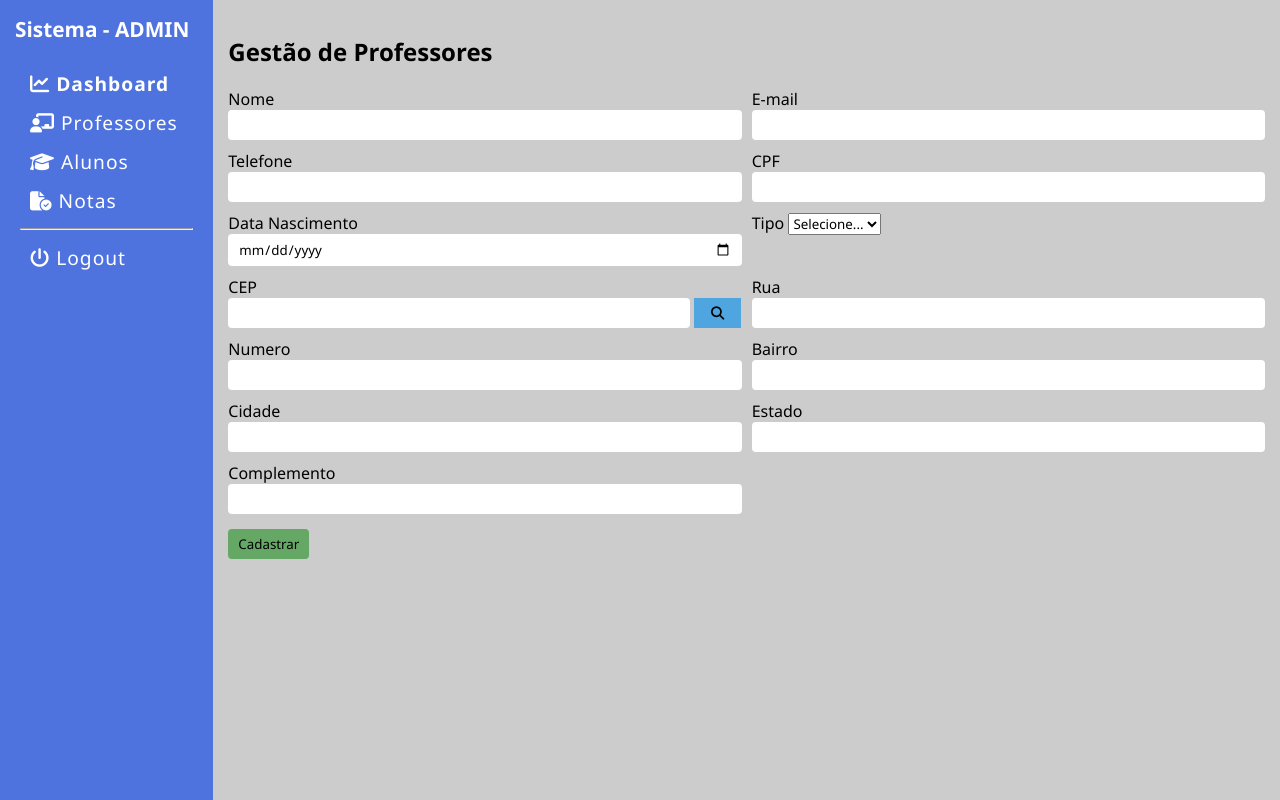
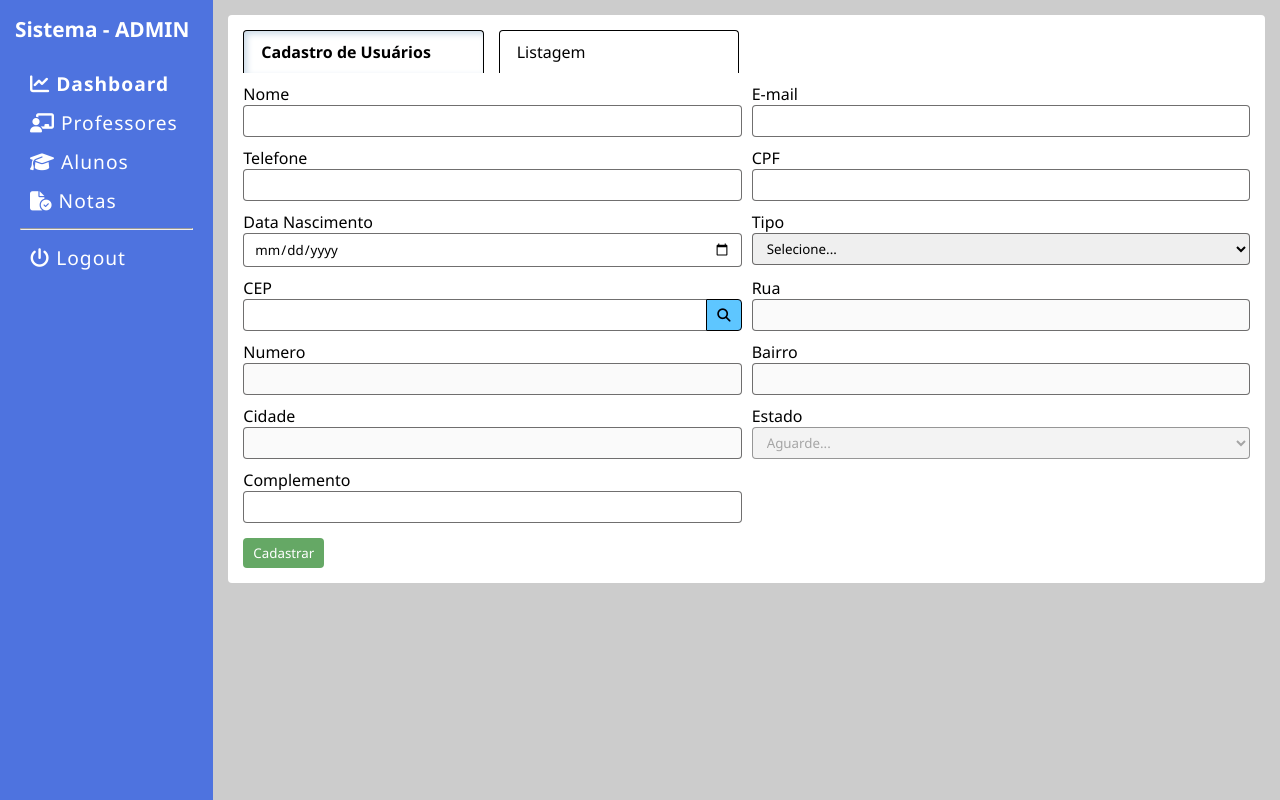
Before and after one commit to angelomarcio40/sistema_escola, a PHP site: page /admin/professores.php in a window 1280 px wide. Run offline with PHP 8.4, Linux system fonts and the light colour scheme; data comes from the database, SQL or seed files in the repository; both versions use the stored data as it was after the commit; some libraries are stand-ins or nearby versions.

Commit message:
cadastro finalizado

```diff
--- a/admin/assets/css/style-admin.css
+++ b/admin/assets/css/style-admin.css
@@ -83,8 +83,18 @@ nav ul li a:hover{
     width: 100%;
     padding: 6px 10px;
     border-radius: 4px;
-    border:none;
+    border: 1px solid #3a3939b9;
+    /* border:none; */
 }
+
+.grid-professores select{
+    width: 100%;
+    padding: 5px 10px;
+    border: 1px solid #3a3939b9;
+    border-radius: 4px;
+    /* border:none; */
+}
+
 
 .btn-cadastrar{
     padding: 6px 10px;
@@ -93,16 +103,75 @@ nav ul li a:hover{
     border-radius: 4px;
     margin-top: 15px;
     cursor: pointer;
+    color: #FFF;
+}
+
+.btn-cadastrar:hover{
+    filter: brightness(1.20);
+    transition: 2s;
+}
+
+.div-cep{
+    display: flex;
 }
 
 .input-cep{
-    width: 90% !important;
+    border-radius: 4px 0px 0px 4px !important;
+    border-right: 0 !important;
 }
 
 .btn-cep{
-    width: 9% !important;
+    border-radius: 0px 4px 4px 0px;
+}
+
+.btn-cep{
     padding: 6px 10px;
     background-color: #4ea5df;
     border: none;
     cursor: pointer;
+    filter: brightness(1.2);
+    transition: 2s;
+    border:1px solid #000;
 }
+
+.div-professores{
+    background-color: #FFF;
+    border-radius: 4px;
+    padding: 15px;
+}
+
+.titulo-principal{
+    /* border-bottom: 1px solid #3a3939b9; */
+    margin-bottom: 10px;
+    border:1px solid #000;
+    border-bottom: none;
+    padding: 3px 10px;
+    border-radius: 4px 4px 0px 0px;
+    cursor: pointer;
+}
+
+.titulo-principal:hover{
+
+}
+
+.tab-ativo{
+    box-shadow: rgb(204, 219, 232) 3px 3px 6px 0px inset, rgba(255, 255, 255, 0.5) -3px -3px 6px 1px inset;
+    /* box-shadow: rgba(0, 0, 0, 0.25) 0px 0.0625em 0.0625em, rgba(0, 0, 0, 0.25) 0px 0.125em 0.5em, rgba(255, 255, 255, 0.1) 0px 0px 0px 1px inset; */
+    /* background-color: #4ea5dfaf; */
+    /* box-shadow: rgba(50, 50, 93, 0.25) 0px 30px 60px -12px inset, rgba(0, 0, 0, 0.3) 0px 18px 36px -18px inset; */
+    font-weight: bold;
+}
+
+/* tabs */
+.tabs{
+    display: grid;
+    grid-template-columns: repeat(4,1fr);
+    gap: 15px;
+}
+
+
+.titulo-texto{
+    margin: 7px;
+}
+
+/* tabs */
--- a/admin/assets/js/admin.js
+++ b/admin/assets/js/admin.js
@@ -82,6 +82,15 @@ const addUsuarios = () => {
     .then((response)=>response.json())
     .then((result)=>{
         // aqui tratamos o retorno do backend
+        if(result.retorno == 'ok'){
+            Sawl.fire({
+                icon: "sucess",
+                title: "Sucesso!",
+                text: result.mensagem,
+            });
+
+            result.retorno == 'ok' ? $('#form-professores')[0].reset(): ''
+        }
     })
 
 };
--- /dev/null
+++ b/admin/assets/js/script-admin.js
@@ -0,0 +1,92 @@
+/// scripts executados ao carregar a pagina
+$(document).ready(function () {
+  $("#cpf").inputmask("999.999.999-99");
+  $("#telefone").inputmask("(99) 99999-9999");
+  $("#cep").inputmask("99999-999");
+
+  // executa a funcao listaTipo()
+  listaTipo();
+
+});
+
+const consultaCEP = () => {
+  // captura o valor do cep via JQUERY
+  let cep = $("#cep").val();
+
+ //replace para tirar o _ e - da mascara
+  cep = cep.replaceAll("_", "").replaceAll("-", "")
+
+//verifica se o CEP foi preenchido com todos os numeros
+  if (cep.length < 8) {
+    Swal.fire({
+      icon: "error",
+      title: "Atenção...",
+      text: "CEP inválido!",
+    });
+    $("#cep").focus();
+    return
+  }
+
+  //   realiza requisicao para API VIA CEP
+  const result = fetch(`http://viacep.com.br/ws/${cep}/json/`)
+    .then((response) => response.json())
+    .then((result) => {
+      // retorno da requisicao
+
+      if (result.erro) {
+        Swal.fire({
+          icon: "error",
+          title: "Atenção...",
+          text: "CEP não encontrado!",
+        });
+      } else {
+        $("#rua").val(result.logradouro).prop('disabled', false);
+        $("#bairro").val(result.bairro).prop('disabled', false);
+        $("#cidade").val(result.localidade).prop('disabled', false);
+        $("#estado").val(result.uf).prop('disabled', false);
+
+
+        // coloca o focus do usuário no campo numero
+        $("#numero").prop('disabled',false).focus();
+      }
+    });
+};
+
+const listaTipo = () =>{
+  // funcao que lista os tipos para o cadastro
+  // dados da tabela tb_tipos
+  const result = fetch('../backend/listaTipo.php')
+  .then((response)=>response.json())
+  .then((result)=>{
+    // aqui sera o retorno dos dados do backend
+    // monta no select os options com os tipos da tabela
+
+    result.map((tipo)=>{
+      $('#tipo').append(
+        `
+          <option value="${tipo.id}">${tipo.tipo}</option>
+        `
+        )
+    })
+
+
+
+
+  })
+
+}
+
+const addUsuarios = () => {
+
+  let dados = new FormData($('#form-professores')[0])
+
+  const result = fetch('../backend/addUsuarios.php',{
+    method: 'POST',
+    body:dados
+  })
+  .then((response)=>response.json())
+  .then((result)=>{
+    // aqui tratamos o retorno do backend
+  })
+
+};
--- a/admin/index.php
+++ b/admin/index.php
@@ -1,13 +1,13 @@
 <?php
     // controle de sessao
     // iniciando a sessao
-    session_start();
+    // session_start();
 
     // se a var sessao email nao estiver setada o usuario sera redirecionado para o login
     // somente e permitido acesso a essa pagina se a sessao foi iniciada
     // apenas o usuario que fez login corretamente podera acessar esta pagina
     // if(!isset($_SESSION['email'])){
-    //     header('Location: ../');
+        // header('Location: ../');
     // }
 
 ?>
--- a/admin/professores.php
+++ b/admin/professores.php
@@ -1,7 +1,7 @@
 <?php
     // controle de sessao
     // iniciando a sessao
-session_start();
+    // session_start();
 
     // se a var sessao email nao estiver setada o usuario sera redirecionado para o login
     // somente e permitido acesso a essa pagina se a sessao foi iniciada
@@ -14,15 +14,12 @@ session_start();
 
 <!DOCTYPE html>
 <html lang="pt-br">
-
 <head>
     <meta charset="UTF-8">
     <meta name="viewport" content="width=device-width, initial-scale=1.0">
     <title>Admin - Sistema Escola</title>
     <link rel="stylesheet" href="assets/css/style-admin.css">
-    <link rel="stylesheet" href="https://cdnjs.cloudflare.com/ajax/libs/font-awesome/6.2.0/css/all.min.css" integrity="sha512-xh6O/CkQoPOWDdYTDqeRdPCVd1SpvCA9XXcUnZS2FmJNp1coAFzvtCN9BmamE+4aHK8yyUHUSCcJHgXloTyT2A==" crossorigin="anonymous" referrerpolicy="no-referrer" />
 </head>
-
 <body>
     <div class="container">
         <aside class="admin-menu">
@@ -57,8 +54,17 @@ session_start();
         </aside>
         <!-- aqui será o conteudo da pagina -->
         <main class="admin-corpo">
-            <h2>Gestão de Professores</h2>
+
             <div class="div-professores">
+                <div class="tabs">
+                    <div class="titulo-principal tab-ativo">
+                        <p class="titulo-texto">Cadastro de Usuários</p>
+                    </div>
+                    <div class="titulo-principal">
+                        <p class="titulo-texto">Listagem</p>
+                    </div>
+                </div>
+
                 <form id="form-professores">
                     <div class="grid-professores">
                         <div>
@@ -77,6 +83,7 @@ session_start();
                             <label for="cpf">CPF</label>
                             <input type="text" name="cpf" id="cpf">
                         </div>
+
                         <div>
                             <label for="data_nascimento">Data Nascimento</label>
                             <input type="date" name="data_nascimento" id="data_nascimento">
@@ -84,35 +91,45 @@ session_start();
                         <div>
                             <label for="tipo">Tipo</label>
                             <select name="tipo" id="tipo">
-                                <option value="" disable selected>Selecione...</option>
+                                <option value="" disabled selected>Selecione...</option>
                             </select>
                         </div>
+
+
                         <div>
                             <label for="cep">CEP</label>
-                            <div>
+                            <div class="div-cep">
                                 <input class="input-cep" type="text" name="cep" id="cep">
                                 <button class="btn-cep" type="button" onclick="consultaCEP()"><i class="fa-solid fa-magnifying-glass"></i></button>
                             </div>
                         </div>
                         <div>
                             <label for="rua">Rua</label>
-                            <input type="text" name="rua" id="rua">
+                            <input type="text" name="rua" id="rua" disabled>
                         </div>
                         <div>
                             <label for="numero">Numero</label>
-                            <input type="text" name="numero" id="numero">
+                            <input type="text" name="numero" id="numero" disabled>
                         </div>
                         <div>
                             <label for="bairro">Bairro</label>
-                            <input type="text" name="bairro" id="bairro">
+                            <input type="text" name="bairro" id="bairro" disabled>
                         </div>
                         <div>
                             <label for="cidade">Cidade</label>
-                            <input type="text" name="cidade" id="cidade">
+                            <input type="text" name="cidade" id="cidade" disabled>
                         </div>
                         <div>
                             <label for="estado">Estado</label>
-                            <input type="text" name="estado" id="estado">
+                            <!-- <input type="text" name="estado" id="estado"> -->
+                            <select name="estado" id="estado" disabled>
+                                <option value="" disabled selected>Aguarde...</option>
+                                <option value="SP">SP</option>
+                                <option value="RJ">RJ</option>
+                                <option value="MG">MG</option>
+                            </select>
+
+
                         </div>
                         <div>
                             <label for="complemento">Complemento</label>
@@ -136,7 +153,17 @@ session_start();
 
         </main>
     </div>
-    <script src="assets/js/admin.js"></script>
+
+    <script src="https://code.jquery.com/jquery-3.6.1.js" integrity="sha256-3zlB5s2uwoUzrXK3BT7AX3FyvojsraNFxCc2vC/7pNI=" crossorigin="anonymous"></script>
+
+    <script src="assets/js/jquery.inputmask.min.js"></script>
+
+    <script src="//cdn.jsdelivr.net/npm/sweetalert2@11"></script>
+
+
+    <script src="https://kit.fontawesome.com/d1a9a58100.js" crossorigin="anonymous"></script>
+
+
+    <script src="assets/js/script-admin.js"></script>
 </body>
-
 </html>
--- a/assets/css/estilo-login.css
+++ b/assets/css/estilo-login.css
@@ -26,7 +26,8 @@ body{
     padding: 20px;
     display: grid;
     gap:15px;
-    box-shadow: rgba(50, 50, 93, 0.25) 0px 50px 100px -20px, rgba(0, 0, 0, 0.3) 0px 30px 60px -30px, rgba(10, 37, 64, 0.35) 0px -2px 6px 0px inset;
+    box-shadow: rgb(38, 57, 77) 0px 20px 30px -10px;
+    /* box-shadow: rgba(50, 50, 93, 0.25) 0px 50px 100px -20px, rgba(0, 0, 0, 0.3) 0px 30px 60px -30px, rgba(10, 37, 64, 0.35) 0px -2px 6px 0px inset; */
 }
 
 .input-login{
--- a/backend/listaTipo.php
+++ b/backend/listaTipo.php
@@ -3,15 +3,16 @@
 
 try {
 
-    $sql = "SEÇECT id,tipo FROM tb_tipos WHERE ativo = 1";
+    $sql = "SELECT id,tipo FROM tb_tipos WHERE ativo = 1";
 
     $comando = $con->prepare($sql);
 
     $comando->execute();
 
+    // cria variavel e armazena o resulta da execucao do comando
     $retorno = $comando->fetchAll(PDO::FETCH_ASSOC);
 
-}catch (PDOException $erro) {
+} catch (PDOException $erro) {
     $retorno = array("retorno"=>"erro","mensagem"=>$erro->getMessage());
 }
 
```
Also changed, not shown: backend/addUsuarios.php (+34 -18 lines), banco/bkp_db_escola_2022-11-03 19_26_01.sql (added, +82 -0 lines). Lines whose indentation alone changed are shown as unchanged.
